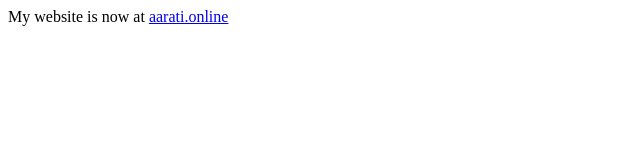
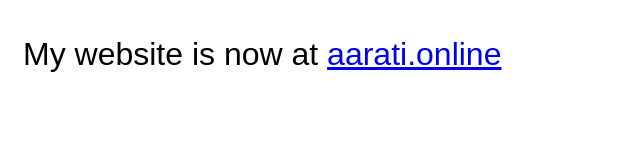
Before and after one commit to AaratiAkkapeddi/subtle_redirect, a plain HTML site: page index.html in a window 1280 px wide. Shown: the whole page, without its empty margins (0-640 px from the left). Drawn offline with Linux system fonts and the light colour scheme.

Commit message:
slight styling

```diff
--- a/index.html
+++ b/index.html
@@ -7,6 +7,6 @@
     <title>Aarati</title>
 </head>
 <body>
-    My website is now at <a href="https://aarati.online">aarati.online</a>
+   <h1 style="font-family:sans-serif;font-weight:normal;padding: 15px;"> My website is now at <a href="https://aarati.online">aarati.online</a></h1>
 </body>
 </html>
```
